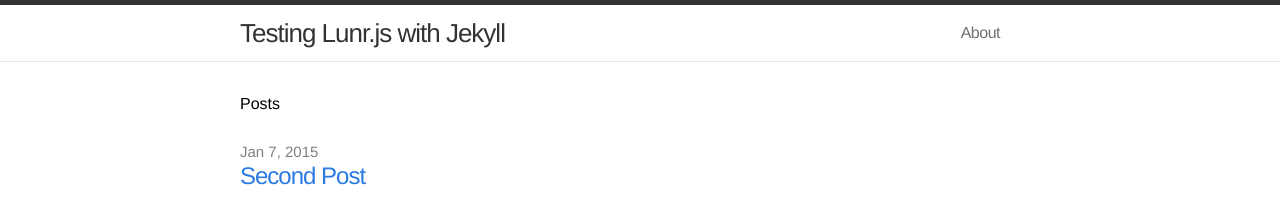
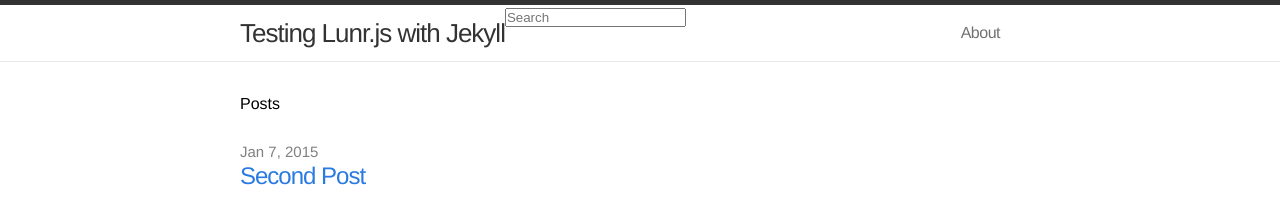
Before and after one commit to RayHightower/jekyll_experiments, a Jekyll site: the page built from random-site/index.html, in a window 1280 px wide. Shown: the top 198 px of the page. Built offline with Jekyll 4.4.1, drawn with Linux system fonts in a browser that asks for light colours.

Commit message:
add search box for lunr.js

```diff
--- a/random-site/_config.yml
+++ b/random-site/_config.yml
@@ -10,4 +10,4 @@
 permalink: prett
 
 # Added by to support Lunr.js by RTH on 1/6/2015
-# gems: ['jekyll-lunr-js-search']
+gems: ['jekyll-lunr-js-search']
--- a/random-site/_includes/header.html
+++ b/random-site/_includes/header.html
@@ -23,6 +23,13 @@
       </div>
     </nav>
 
+  <!-- search div added by RTH on 1/8/2015 -->
+    <div id="search">
+      <form action="/search" method="get">
+      <input type="text" id="search-query" name="q" placeholder="Search" autocomplete="off">
+      </form>
+    </div>
+
   </div>
 
 </header>
```
